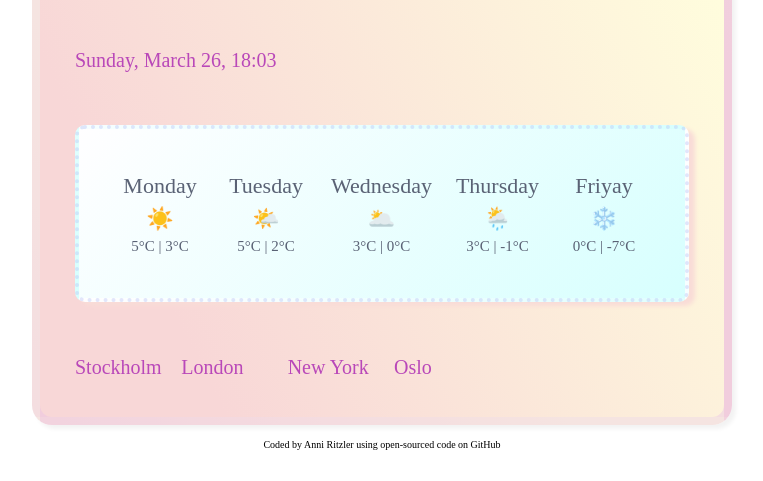
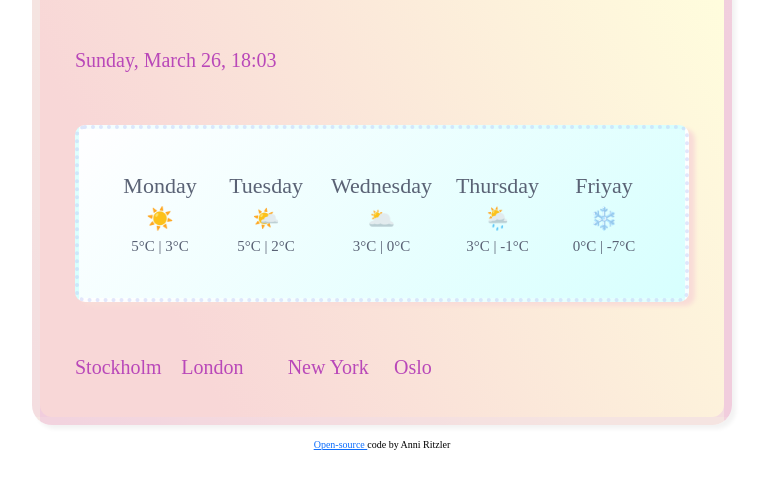
Before and after one commit to anniritzler/Weather-Project, a plain HTML site: page index.html in a window 1280 px wide. Shown: the part 319-800 px from the top of the page, without its empty margins (258-1021 px from the left). Drawn offline with nearby package versions, Linux system fonts and the light colour scheme; no server answers.

Commit message:
Hyperlinked open-source to my GitHub profile

```diff
--- a/index.html
+++ b/index.html
@@ -107,7 +107,14 @@
         <div class="col-4 next-city"></div>
       </div>
     </div>
-    <footer>Coded by Anni Ritzler using open-sourced code on GitHub</footer>
+    <footer>
+      <span>
+        <a href="https://github.com/anniritzler/Weather-Project">
+          Open-source
+        </a></span
+      >
+      code by Anni Ritzler
+    </footer>
     <br />
     <script
       src="https://cdn.jsdelivr.net/npm/bootstrap@5.3.0-alpha1/dist/js/bootstrap.bundle.min.js"
```
